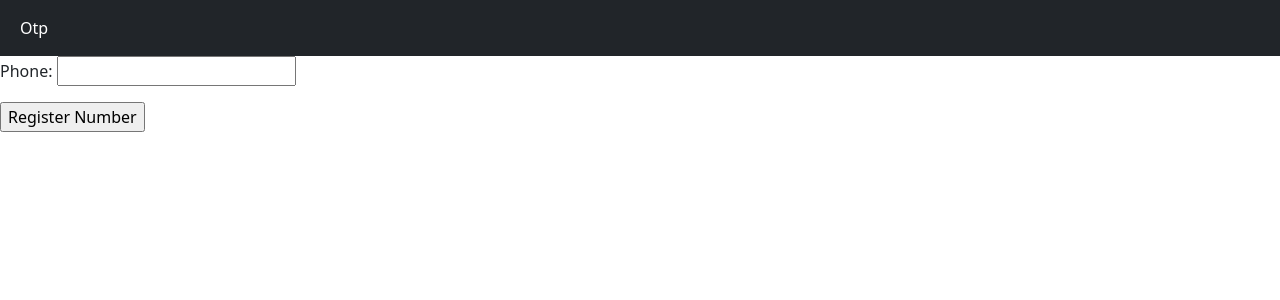
After one commit to AfshinTrg/Sms-Otp, a Django app: page /register/ in a window 1280 px wide. The commit adds this page. Shown: the top 300 px of the page. Run offline with Django 4.2, Linux system fonts and the light colour scheme.

Commit message:
Add RegisterNumber form and view

```diff
--- /dev/null
+++ b/smsotp/otp/forms.py
@@ -0,0 +1,5 @@
+from django import forms
+
+
+class RegisterNumberForm(forms.Form):
+    phone = forms.CharField(max_length=11)
--- /dev/null
+++ b/smsotp/otp/templates/otp/register_number.html
@@ -0,0 +1,13 @@
+{% extends 'base.html' %}
+
+{% block title %} Register Number{% endblock %}
+
+
+{% block content %}
+    <form action="" method="post" novalidate>
+        {% csrf_token %}
+        {{ form.as_p }}
+        <input type="submit" value="Register Number">
+    </form>
+
+{% endblock %}
--- a/smsotp/otp/urls.py
+++ b/smsotp/otp/urls.py
@@ -5,5 +5,6 @@ app_name = 'otp'
 
 urlpatterns = [
     path('', views.HomeView.as_view(), name='home'),
+    path('register/', views.RegisterNumber.as_view(), name='register_number'),
 
 ]
--- a/smsotp/otp/views.py
+++ b/smsotp/otp/views.py
@@ -1,8 +1,15 @@
 from django.shortcuts import render
 from django.views import View
+from .forms import RegisterNumberForm
 
 
 class HomeView(View):
 
     def get(self, request):
         return render(request, 'otp/home.html')
+
+
+class RegisterNumber(View):
+    def get(self, request):
+        form = RegisterNumberForm
+        return render(request, 'otp/register_number.html', {'form': form})
--- a/smsotp/templates/inc/navbar.html
+++ b/smsotp/templates/inc/navbar.html
@@ -4,7 +4,7 @@
       <div class="navbar-nav">
           <br>
 
-             <a class="nav-link active"  href="#">Otp</a>
+             <a class="nav-link active"  href="{% url 'otp:register_number' %}">Otp</a>
 
       </div>
   </div>
```
